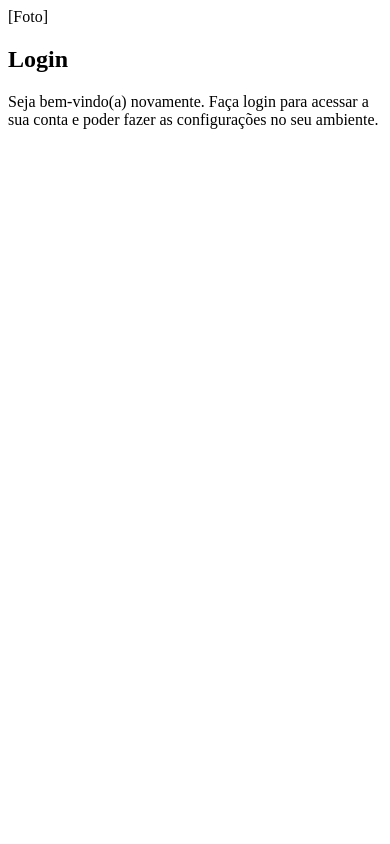
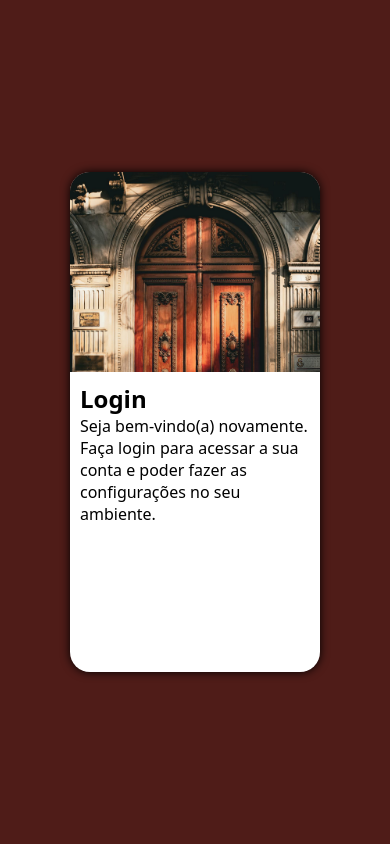
Before and after one commit to Savio-S-Morais/projeto-login, a PHP site: page / in a window 390 px wide. Run offline with PHP 8.4, Linux system fonts and the light colour scheme.

Commit message:
Estilização Mobile First
Criado a estilização do arquivo CSS, visando a técnica Mobile First

```diff
--- a/estilos/style.css
+++ b/estilos/style.css
@@ -6,3 +6,50 @@
     #863F2B
     #EE9A5E
 */
+
+* {
+    font-family: system-ui, -apple-system, BlinkMacSystemFont, 'Segoe UI', Roboto, Oxygen, Ubuntu, Cantarell, 'Open Sans', 'Helvetica Neue', sans-serif;
+    padding: 0px;
+    margin: 0px;
+    box-sizing: border-box;
+}
+
+body, html {
+    background-color: #4F1C18;
+    height: 100vh;
+    width: 100vw;
+}
+
+main {
+    position: relative;
+    height: 100vh;
+    width: 100vw;
+}
+
+section#login {
+    /*Configs para centralização*/
+    position: absolute;
+    top: 50%;
+    left: 50%;
+    transform: translate(-50%, -50%);
+    overflow: hidden;
+    /*Importante que a tag superior a essa possua `position: relative`*/
+
+    background-color: white;
+    width: 250px;
+    height: 500px;
+    border-radius: 20px;
+    box-shadow: 0px 0px 10px rgb(0, 0, 0);
+}
+
+section#login > div#imagem {
+    display: block;
+    background: #4F1C18 url(../imagens/portal.jpg) no-repeat;
+    background-size: cover;
+    height: 200px;
+}
+
+section#login > div#formulario {
+    display: block;
+    padding: 10px;
+}
--- a/index.html
+++ b/index.html
@@ -10,7 +10,7 @@
     <main>
         <section id="login">
             <div id="imagem">
-                [Foto]
+                <!-- Aqui é onde é apresentado a imagem e configurada via CSS -->
             </div>
             <div id="formulario">
                 <h1>Login</h1>
```
